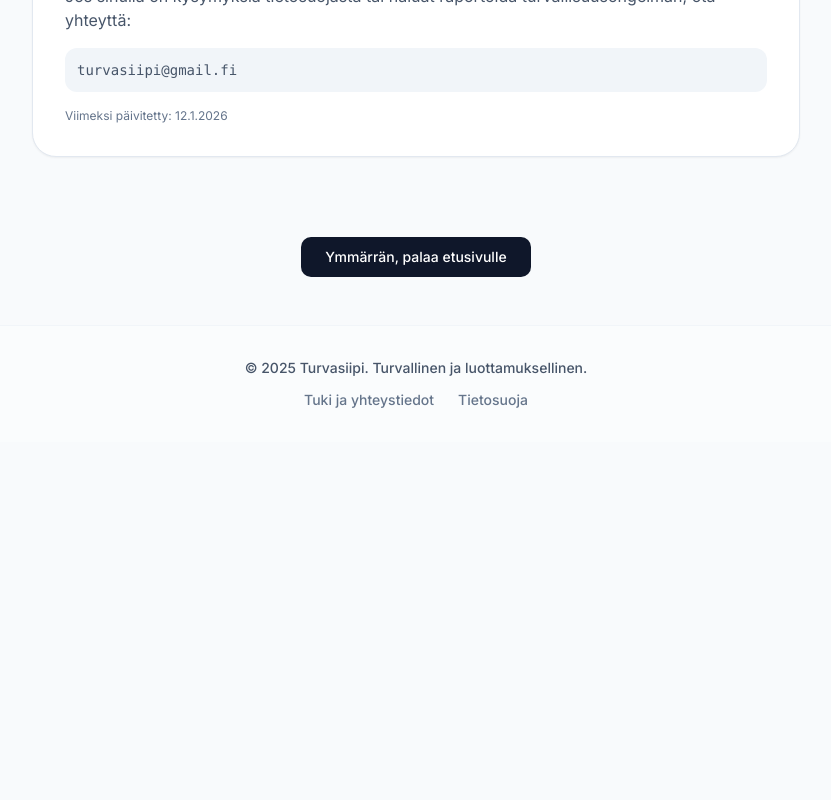
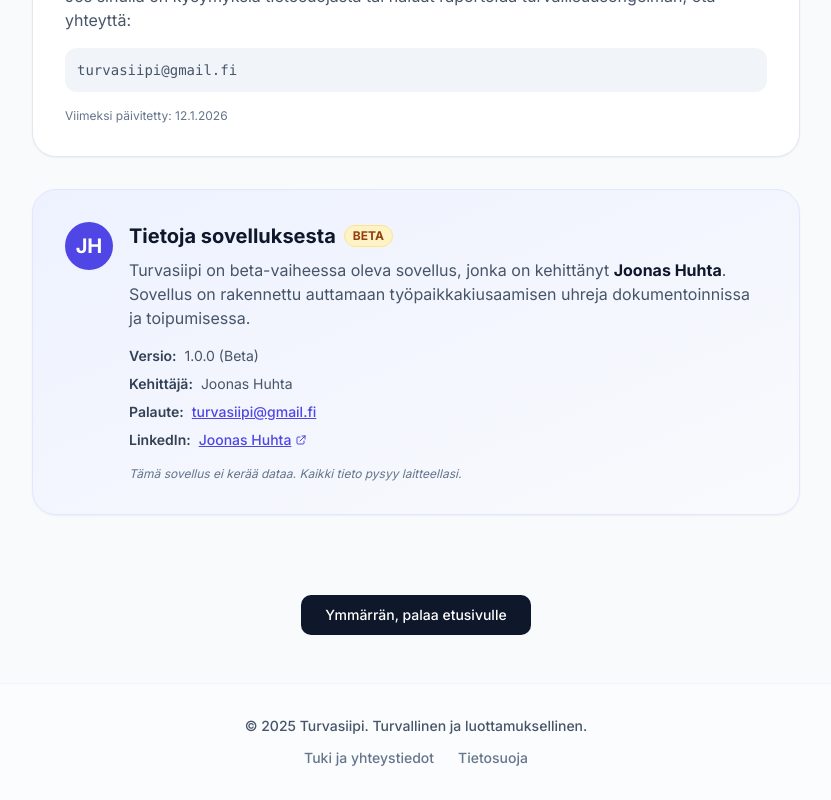
Before and after one commit to JoonasHuhta/Turvasiipi, a Next.js app: page /tietosuoja in a window 1280 px wide. Shown: the part 2667-3467 px from the top of the page, without its empty margins (224-1055 px from the left). Before the commit the page ends 3109 px from the top, so only its background shows below. Built offline with nearby package versions, Linux system fonts and the light colour scheme.

Commit message:
feat: Add developer info section to privacy page
- Add beta version badge
- Include developer name (Joonas Huhta)
- Add feedback email (turvasiipi@gmail.fi)
- Add LinkedIn profile link
- Display version 1.0.0 (Beta)

```diff
--- a/src/app/tietosuoja/page.tsx
+++ b/src/app/tietosuoja/page.tsx
@@ -157,6 +157,58 @@ export default function PrivacyPage() {
                             </p>
                         </div>
                     </section>
+
+                    {/* Developer Info */}
+                    <section className="bg-gradient-to-br from-indigo-50 to-slate-50 p-8 rounded-3xl border border-indigo-100 shadow-sm">
+                        <div className="flex items-start gap-4">
+                            <div className="w-12 h-12 bg-indigo-600 rounded-full flex items-center justify-center text-white font-bold text-xl flex-shrink-0">
+                                JH
+                            </div>
+                            <div className="flex-1">
+                                <div className="flex items-center gap-2 mb-2">
+                                    <h2 className="text-xl font-bold text-slate-900">Tietoja sovelluksesta</h2>
+                                    <span className="px-2 py-0.5 bg-amber-100 text-amber-800 text-xs font-bold rounded-full border border-amber-200">
+                                        BETA
+                                    </span>
+                                </div>
+                                <p className="text-slate-600 mb-4">
+                                    Turvasiipi on beta-vaiheessa oleva sovellus, jonka on kehittänyt <strong className="text-slate-900">Joonas Huhta</strong>.
+                                    Sovellus on rakennettu auttamaan työpaikkakiusaamisen uhreja dokumentoinnissa ja toipumisessa.
+                                </p>
+                                <div className="space-y-2 text-sm">
+                                    <div className="flex items-center gap-2 text-slate-600">
+                                        <span className="font-semibold text-slate-700">Versio:</span> 1.0.0 (Beta)
+                                    </div>
+                                    <div className="flex items-center gap-2 text-slate-600">
+                                        <span className="font-semibold text-slate-700">Kehittäjä:</span> Joonas Huhta
+                                    </div>
+                                    <div className="flex items-center gap-2 text-slate-600">
+                                        <span className="font-semibold text-slate-700">Palaute:</span>
+                                        <a href="mailto:turvasiipi@gmail.fi" className="text-indigo-600 hover:text-indigo-700 font-medium underline">
+                                            turvasiipi@gmail.fi
+                                        </a>
+                                    </div>
+                                    <div className="flex items-center gap-2 text-slate-600">
+                                        <span className="font-semibold text-slate-700">LinkedIn:</span>
+                                        <a
+                                            href="https://www.linkedin.com/in/joonas-huhta-2821a3260/"
+                                            target="_blank"
+                                            rel="noopener noreferrer"
+                                            className="text-indigo-600 hover:text-indigo-700 font-medium underline inline-flex items-center gap-1"
+                                        >
+                                            Joonas Huhta
+                                            <svg className="w-3 h-3" fill="none" stroke="currentColor" viewBox="0 0 24 24">
+                                                <path strokeLinecap="round" strokeLinejoin="round" strokeWidth={2} d="M10 6H6a2 2 0 00-2 2v10a2 2 0 002 2h10a2 2 0 002-2v-4M14 4h6m0 0v6m0-6L10 14" />
+                                            </svg>
+                                        </a>
+                                    </div>
+                                </div>
+                                <p className="text-xs text-slate-500 mt-4 italic">
+                                    Tämä sovellus ei kerää dataa. Kaikki tieto pysyy laitteellasi.
+                                </p>
+                            </div>
+                        </div>
+                    </section>
                 </div>
 
                 {/* Footer Actions */}
```
